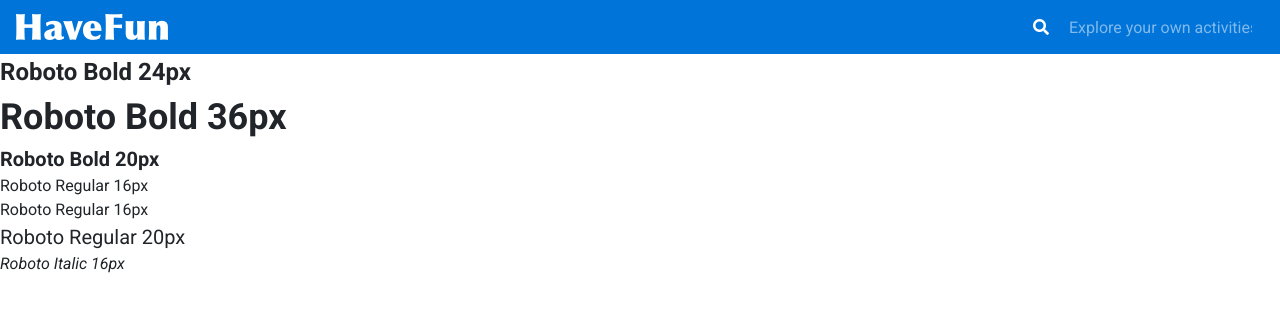
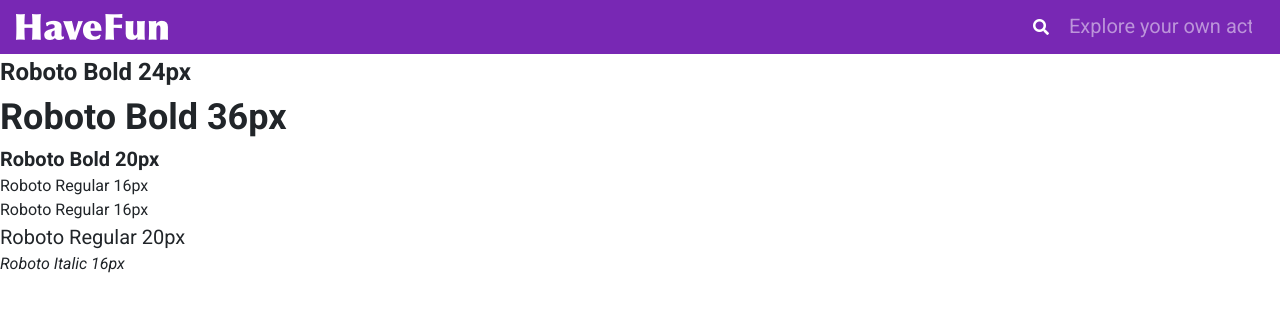
Before and after one commit to hot5656/f2eW2Filter2nd, a website: page index.html in a window 1280 px wide. Drawn offline with nearby package versions, Linux system fonts and the light colour scheme.

Commit message:
update 2018_0905

```diff
--- a/scss/custom/_variable.scss
+++ b/scss/custom/_variable.scss
@@ -1,4 +1,4 @@
 $theme-colors: (
-  "primary": #0074d9,
-  "danger": #ff4136
+  "primary": #7828B4 ,
+  "info": #9013FE
 );
--- a/scss/custom/style.scss
+++ b/scss/custom/style.scss
@@ -40,6 +40,6 @@ body {
 /* placeholder */
 .form-control::placeholder {
 	color: rgba(255, 255, 255, 0.5);
-    // color: red;
-    // opacity: 1;
+	font-family: "Roboto";
+	font-size: 1.25rem;
 }
```
Also changed, not shown: stylesheets/bootsrap/4.1.3/bootstrap-custom.css, stylesheets/bootsrap/4.1.3/bootstrap-custom.min.css, stylesheets/style.css.
